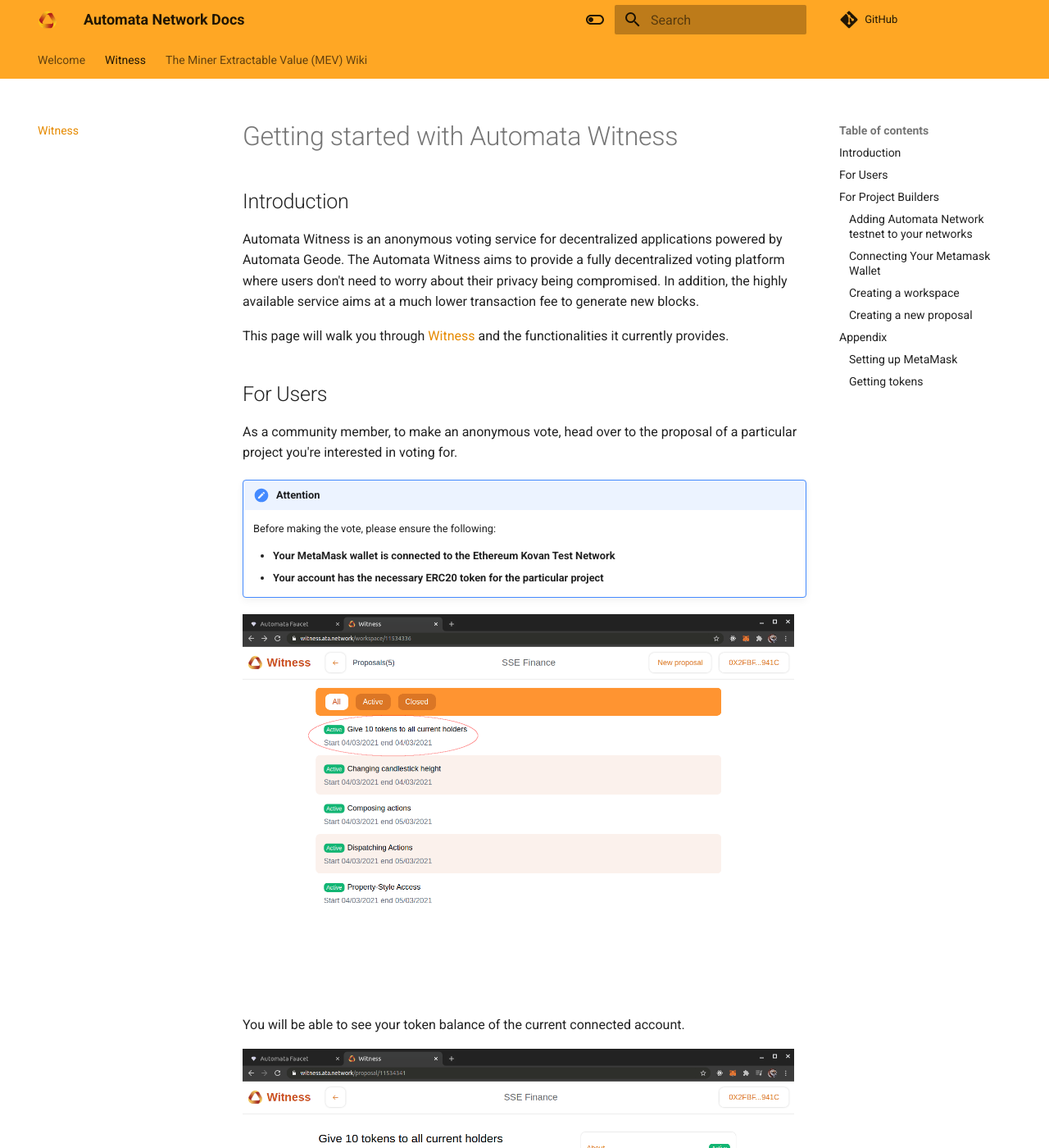
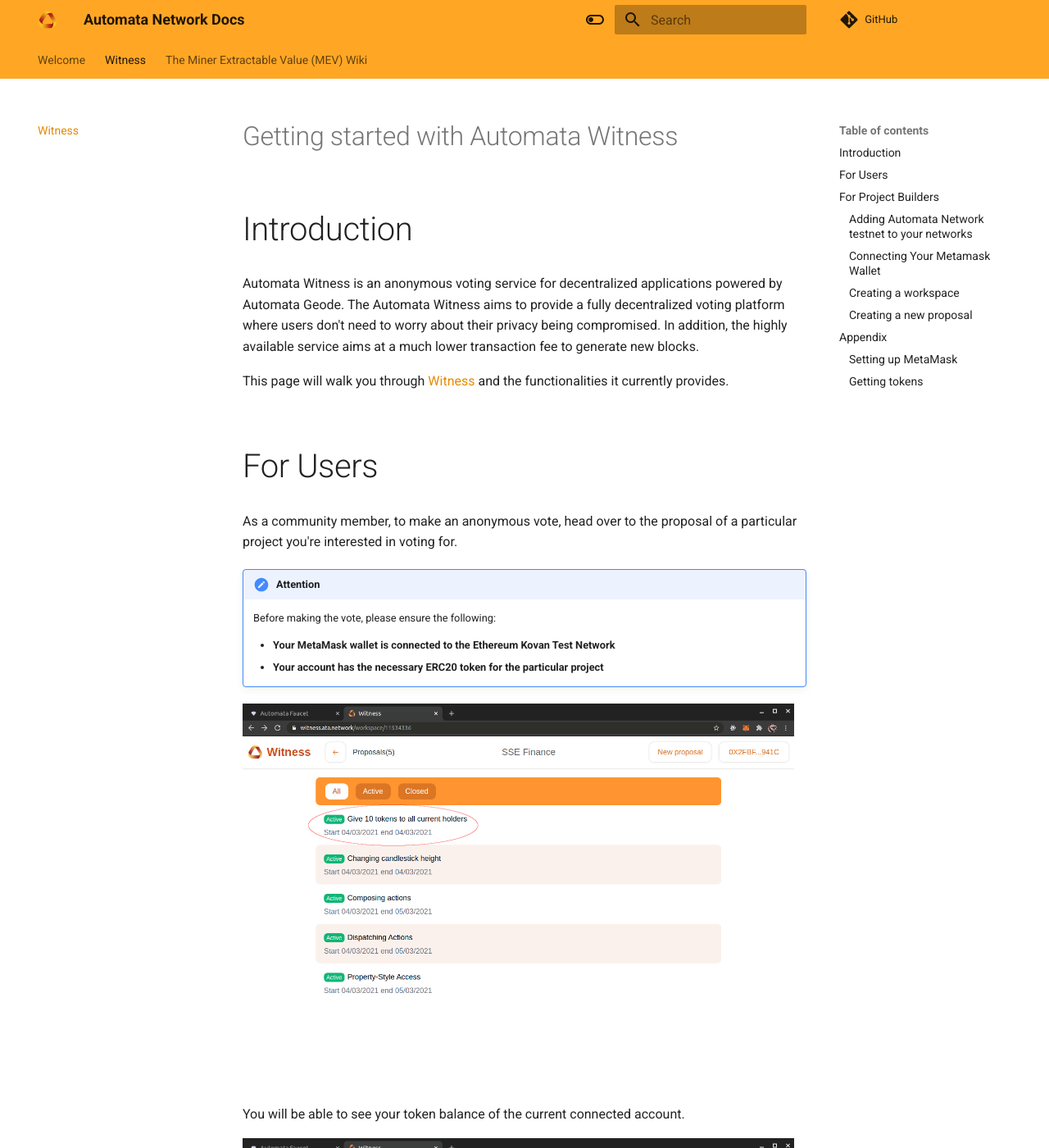
Before and after one commit to automata-network/docs, an MkDocs documentation site: the page built from docs/guide/witness-get-started.md, in a window 1280 px wide and 1400 px high. Shown: the whole window at 82% size. Built offline with MkDocs 1.6.1 and Material for MkDocs 9.7.7, drawn with Linux system fonts in a browser that asks for light colours; comment, search, counter and statistics services are not loaded.

Commit message:
Add extra.css, bold h3, 40px h2

```diff
--- /dev/null
+++ b/docs/stylesheets/extra.css
@@ -0,0 +1,7 @@
+.md-typeset h3 {
+	font-weight:bold;
+}
+
+.md-typeset h2 {
+	font-size:40px;
+}
--- a/mkdocs.yml
+++ b/mkdocs.yml
@@ -4,6 +4,9 @@
 site_author: Automata Team
 
 repo_url: https://github.com/automata-network/docs
+
+extra_css:
+  - stylesheets/extra.css
 
 nav:
   - Welcome: index.md
```
